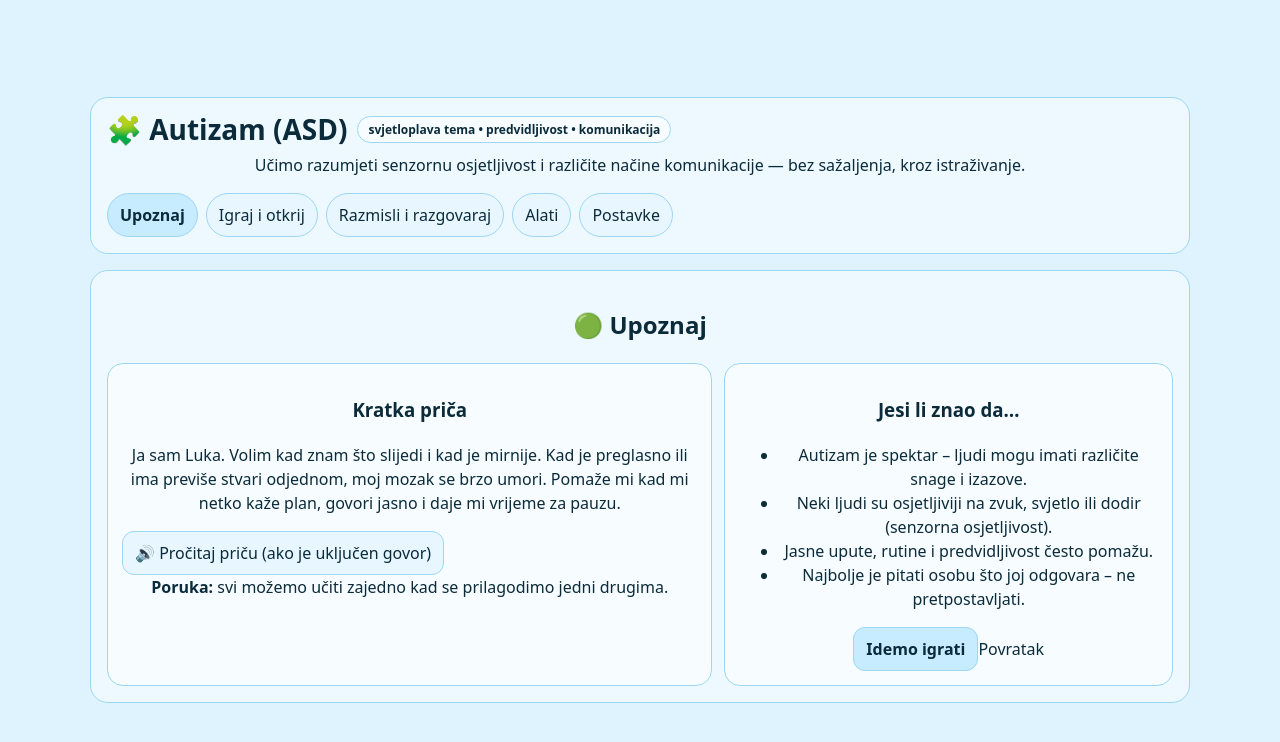
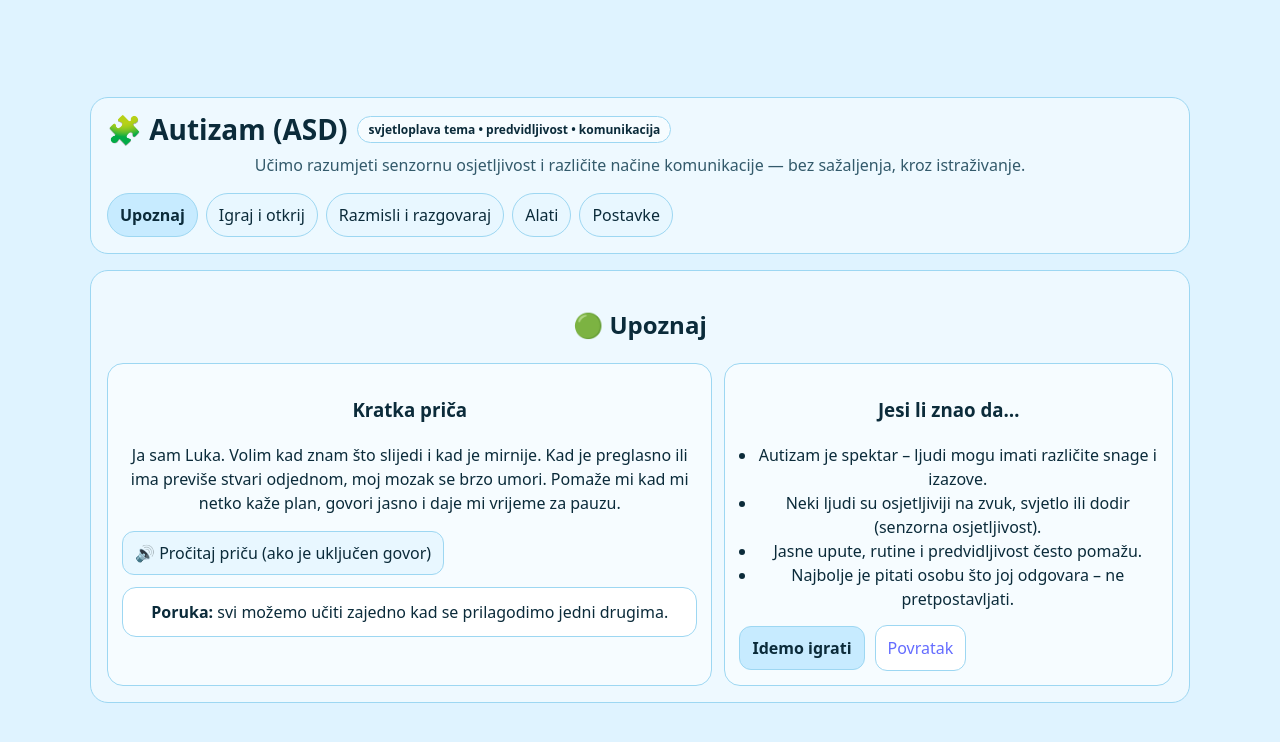
Before and after one commit to edicoll/Asistivne_tehnologije, a React (Vite) app: page /autizam in a window 1280 px wide. Shown: the top 742 px of the page. Built offline with nearby package versions, Linux system fonts and the light colour scheme.

Commit message:
Update Autism.css
popravljen konstrast i gumbovi napokon valjda

```diff
--- a/src/Difficulties/Autism.css
+++ b/src/Difficulties/Autism.css
@@ -1,35 +1,30 @@
 /* === AUTISM THEME (light blue + puzzle) === */
 body.autism-theme {
-  --a-bg: #dff3ff;         /* svijetloplava pozadina cijele stranice */
-  --a-card: #eef9ff;       /* kartice */
-  --a-panel: #f6fcff;      /* unutarnji paneli */
-  --a-border: #9dd7f2;     /* rubovi */
-  --a-text: #0b2b3a;       /* tamni tekst */
-  --a-muted: #335a6b;      /* sekundarni tekst */
-  --a-btn: #c7ebff;        /* gumbi */
-  --a-btn2: #e8f7ff;       /* sekundarni gumbi */
+  --a-bg: #dff3ff;
+  --a-card: #eef9ff;
+  --a-panel: #f6fcff;
+  --a-border: #9dd7f2;
+  --a-text: #0b2b3a;
+  --a-muted: #335a6b;
+  --a-btn: #c7ebff;
+  --a-btn2: #e8f7ff;
   --a-danger: #ffdddd;
 
   background: var(--a-bg) !important;
   color: var(--a-text) !important;
 }
 
-/* FIX: projekt globalno koristi svijetli tekst (dark tema),
-   pa na svijetloj pozadini gumbi/inputi izgledaju prazno. */
-.autism-page,
+/* FIX: globalni dark stilovi su vam znali "pojesti" tekst na svijetloj pozadini.
+   Ovdje forsiramo čitljiv tekst, ali NE diramo high-contrast u bijelo/bijelo. */
+.autism-page {
+  color: var(--a-text) !important;
+}
+
 .autism-page button,
 .autism-page input,
 .autism-page textarea,
 .autism-page select,
-.autism-page option,
-.autism-page label,
-.autism-page p,
-.autism-page li,
-.autism-page h1,
-.autism-page h2,
-.autism-page h3,
-.autism-page span,
-.autism-page div {
+.autism-page option {
   color: var(--a-text) !important;
   -webkit-text-fill-color: var(--a-text) !important;
 }
@@ -39,33 +34,38 @@ body.autism-theme {
   color: rgba(11, 43, 58, 0.55) !important;
 }
 
-/* kad uključiš Visoki kontrast u postavkama */
+/* === High contrast: PO TVOJEM ZAHTJEVU ostaje svijetlo + crna slova ===
+   Pojačavamo kontrast rubova i pozadina, ali tekst ostaje crn. */
 .autism-highContrast body.autism-theme {
-  background: #000 !important;
-  color: #fff !important;
+  --a-bg: #ffffff;
+  --a-card: #ffffff;
+  --a-panel: #ffffff;
+  --a-border: #003b57;     /* tamniji rubovi */
+  --a-text: #000000;       /* crna slova */
+  --a-muted: #1b1b1b;
+  --a-btn: #bfe9ff;
+  --a-btn2: #e6f6ff;
+
+  background: var(--a-bg) !important;
+  color: var(--a-text) !important;
 }
 
-.autism-highContrast .autism-page,
+.autism-highContrast .autism-page {
+  color: var(--a-text) !important;
+}
+
 .autism-highContrast .autism-page button,
 .autism-highContrast .autism-page input,
 .autism-highContrast .autism-page textarea,
 .autism-highContrast .autism-page select,
-.autism-highContrast .autism-page option,
-.autism-highContrast .autism-page label,
-.autism-highContrast .autism-page p,
-.autism-highContrast .autism-page li,
-.autism-highContrast .autism-page h1,
-.autism-highContrast .autism-page h2,
-.autism-highContrast .autism-page h3,
-.autism-highContrast .autism-page span,
-.autism-highContrast .autism-page div {
-  color: #fff !important;
-  -webkit-text-fill-color: #fff !important;
+.autism-highContrast .autism-page option {
+  color: var(--a-text) !important;
+  -webkit-text-fill-color: var(--a-text) !important;
 }
 
 .autism-highContrast .autism-page input::placeholder,
 .autism-highContrast .autism-page textarea::placeholder {
-  color: rgba(255, 255, 255, 0.7) !important;
+  color: rgba(0, 0, 0, 0.55) !important;
 }
 
 /* layout */
@@ -73,6 +73,17 @@ body.autism-theme {
   max-width: 1100px;
   margin: 0 auto;
   padding: 24px;
+}
+
+/* Large text: učini vidljivo većim u CIJELOM modulu */
+.autism-largeText .autism-page {
+  font-size: 18px;
+}
+.autism-largeText .autism-top h1 {
+  font-size: 32px;
+}
+.autism-largeText .autism-timer .big {
+  font-size: 52px;
 }
 
 .autism-top {
@@ -155,12 +166,11 @@ body.autism-theme {
 .autism-row {
   display: flex;
   gap: 10px;
-  align-items: end;
+  align-items: center;
 }
 
 .autism-row.wrap {
   flex-wrap: wrap;
-  align-items: center;
 }
 
 .autism-row label {
@@ -196,6 +206,7 @@ body.autism-theme {
   border-radius: 12px;
   padding: 10px 12px;
   cursor: pointer;
+  background: var(--a-btn2);
 }
 
 .autism-primary {
@@ -203,9 +214,222 @@ body.autism-theme {
   font-weight: 800;
 }
 
-.autism-secondary {
-  background: var(--a-btn2);
+.autism-dangerBtn {
+  background: var(--a-danger);
+  border-color: #ffb7b7;
 }
 
-.autism-secondary:hover {
-  f
+.autism-muted {
+  color: var(--a-muted) !important;
+  margin-top: 6px;
+}
+
+.autism-note {
+  border: 1px solid var(--a-border);
+  border-radius: 14px;
+  padding: 12px;
+  background: #fff;
+  margin-top: 12px;
+}
+
+.autism-actions {
+  margin-top: 14px;
+  display: flex;
+  gap: 10px;
+  flex-wrap: wrap;
+  align-items: center;
+}
+
+.autism-back {
+  border: 1px solid var(--a-border);
+  border-radius: 12px;
+  padding: 10px 12px;
+  text-decoration: none;
+  background: #fff;
+}
+
+/* lists + divider */
+.autism-list {
+  margin: 10px 0 0;
+  padding-left: 18px;
+}
+
+.autism-hr {
+  border: none;
+  border-top: 1px solid var(--a-border);
+  margin: 12px 0;
+}
+
+/* --- Sensory “classroom” mini-simulation --- */
+.autism-sim {
+  display: grid;
+  gap: 12px;
+}
+
+.autism-classroom {
+  position: relative;
+  border: 1px solid var(--a-border);
+  border-radius: 16px;
+  background: #ffffff;
+  padding: 14px;
+  overflow: hidden;
+  min-height: 170px;
+}
+
+.autism-noiseBar {
+  height: 10px;
+  border-radius: 999px;
+  background: #e6f4ff;
+  border: 1px solid var(--a-border);
+  overflow: hidden;
+  margin-top: 8px;
+}
+
+.autism-noiseFill {
+  height: 100%;
+  background: #74c7f7;
+  width: 0%;
+  transition: width 250ms ease;
+}
+
+.autism-float {
+  position: absolute;
+  font-size: 22px;
+  opacity: 0.9;
+  animation: autism-float 2.2s ease-in-out infinite;
+}
+
+.autism-float.slow { animation-duration: 3.0s; }
+.autism-float.fast { animation-duration: 1.4s; }
+
+@keyframes autism-float {
+  0% { transform: translateY(0px); }
+  50% { transform: translateY(-10px); }
+  100% { transform: translateY(0px); }
+}
+
+.autism-simHint {
+  font-weight: 800;
+}
+
+/* --- Schedule --- */
+.autism-schedule {
+  margin-top: 12px;
+  display: grid;
+  gap: 8px;
+}
+
+.autism-item {
+  display: flex;
+  gap: 8px;
+  align-items: stretch;
+}
+
+.autism-itemMain {
+  flex: 1;
+  border: 1px solid var(--a-border);
+  background: #fff;
+  border-radius: 14px;
+  padding: 12px;
+  text-align: left;
+  cursor: pointer;
+  display: grid;
+  grid-template-columns: 82px 1fr auto;
+  gap: 10px;
+  align-items: center;
+}
+
+.autism-item.done .autism-itemMain {
+  opacity: 0.78;
+}
+
+.autism-itemMain .time {
+  font-weight: 900;
+}
+
+.autism-itemMain .title {
+  font-weight: 800;
+}
+
+.autism-itemMain .chip {
+  border: 1px solid var(--a-border);
+  border-radius: 999px;
+  padding: 6px 10px;
+  font-size: 12px;
+  background: var(--a-panel);
+}
+
+.autism-danger {
+  width: 44px;
+  border-radius: 14px;
+  border: 1px solid #ffb7b7;
+  background: var(--a-danger);
+  cursor: pointer;
+}
+
+/* --- Timer / AAC / Calm tools --- */
+.autism-timer .big {
+  font-size: 42px;
+  font-weight: 900;
+  letter-spacing: 1px;
+}
+
+.autism-announce {
+  border: 1px solid var(--a-border);
+  border-radius: 14px;
+  padding: 10px 12px;
+  background: #fff;
+  font-weight: 800;
+}
+
+.autism-aacMessage {
+  border: 1px solid var(--a-border);
+  border-radius: 16px;
+  padding: 14px;
+  background: #fff;
+  font-size: 18px;
+  font-weight: 800;
+  margin-top: 10px;
+}
+
+.autism-aacGrid {
+  margin-top: 12px;
+  display: grid;
+  grid-template-columns: repeat(auto-fit, minmax(170px, 1fr));
+  gap: 10px;
+}
+
+.autism-aacCard {
+  border: 1px solid var(--a-border);
+  background: #fff;
+  border-radius: 16px;
+  padding: 14px;
+  cursor: pointer;
+  font-weight: 900;
+}
+
+.autism-breath {
+  margin-top: 10px;
+  border: 1px solid var(--a-border);
+  border-radius: 16px;
+  padding: 14px;
+  background: #fff;
+  display: flex;
+  justify-content: space-between;
+  align-items: baseline;
+}
+
+/* Reduced motion: gasi animacije i tranzicije (vidi se u "Igraj" tabu) */
+.autism-reducedMotion * {
+  transition: none !important;
+  animation: none !important;
+}
+
+/* bolji focus (pogotovo u high-contrast) */
+.autism-page button:focus-visible,
+.autism-page input:focus-visible,
+.autism-page textarea:focus-visible,
+.autism-page select:focus-visible {
+  outline: 3px solid var(--a-border);
+  outline-offset: 2px;
+}
```
